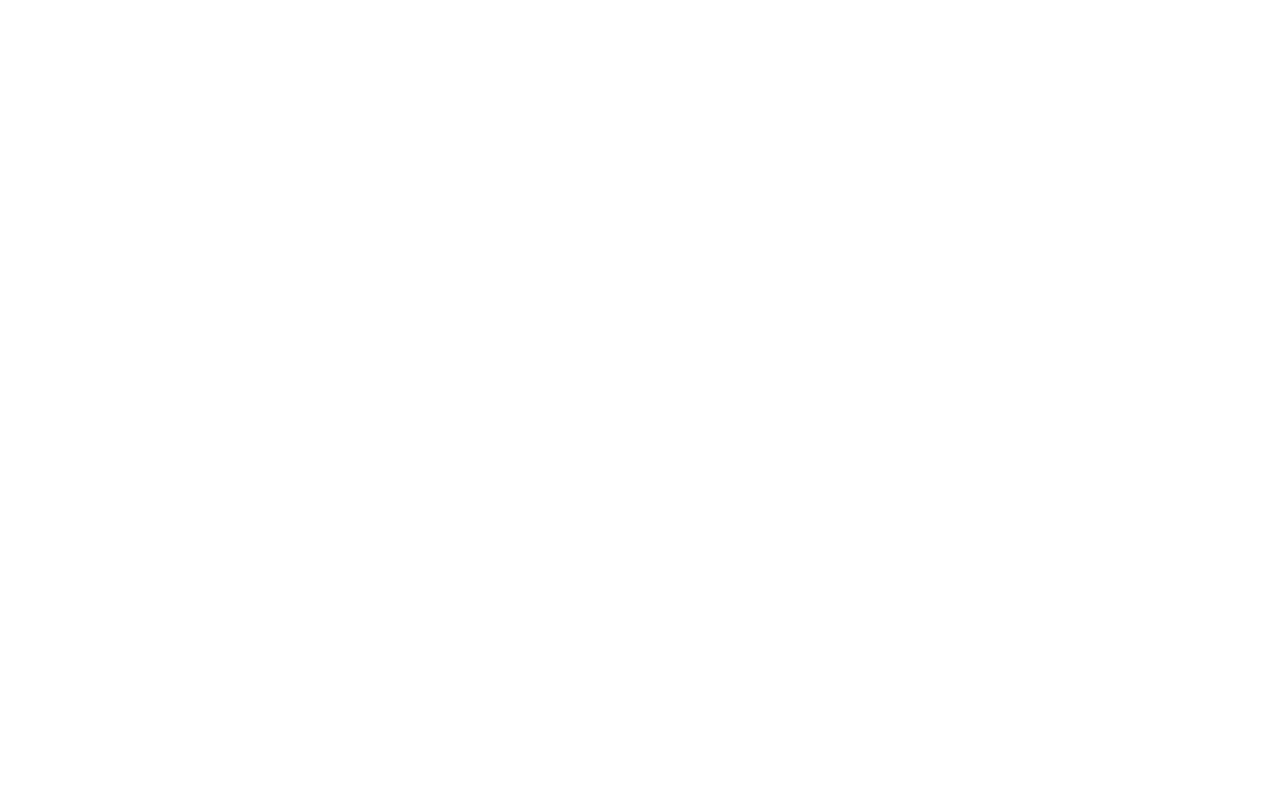
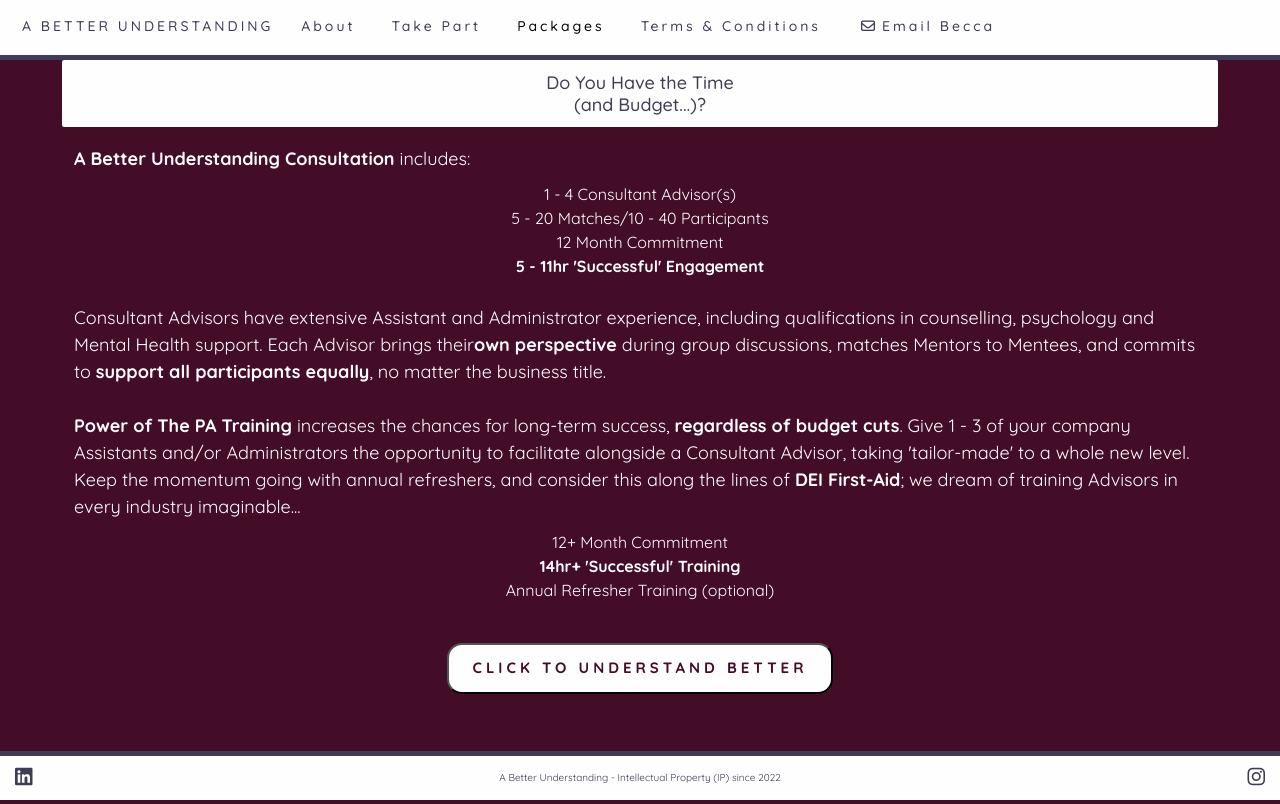
Before and after one commit to SkippyWalnuts/A-Better-Understanding, a plain HTML site: page packages.html in a window 1280 px wide. Drawn offline with nearby package versions, Linux system fonts and the light colour scheme.

Commit message:
Added Packages content

```diff
--- a/packages.html
+++ b/packages.html
@@ -0,0 +1,129 @@
+<!DOCTYPE html>
+<html lang="en">
+<head>
+    <meta charset="utf-8" />
+    <meta name="viewport" content="width=device-width, initial-scale=1" />
+    <meta name="theme-color" content="#000000" />
+    <meta
+      name="description"
+      content="A Better Understanding uses the Power of the PA to teach businesses how to use Reverse Mentoring, bridging gaps in virtual working environments: Supporting the development of equitable, inclusive leadership"
+    />
+    <link href="https://cdn.jsdelivr.net/npm/bootstrap@5.3.0-alpha3/dist/css/bootstrap.min.css" rel="stylesheet" integrity="sha384-KK94CHFLLe+nY2dmCWGMq91rCGa5gtU4mk92HdvYe+M/SXH301p5ILy+dN9+nJOZ" crossorigin="anonymous">
+    <script src="https://kit.fontawesome.com/dbb0023781.js" crossorigin="anonymous"></script>
+    <link rel="preconnect" href="https://fonts.googleapis.com">
+    <link rel="preconnect" href="https://fonts.gstatic.com" crossorigin>
+    <link href="https://fonts.googleapis.com/css2?family=Carlito&display=swap" rel="stylesheet">
+    <link href="https://fonts.googleapis.com/css2?family=Quicksand:wght@300;400;500;600;700&display=swap" rel="stylesheet">
+    <link rel="stylesheet" href="./src/styles/index.css"/>
+    <title>A Better Understanding</title>
+</head>
+<body>
+    <div class="Navbar">
+        <nav class="navbar navbar-expand-lg fixed-top">
+            <div class="container-fluid">
+              <a class="navbar-brand nav-company-name nav-page" href="./index.html">A Better Understanding</a>
+              <button class="navbar-toggler toggle-button" type="button" data-bs-toggle="collapse" data-bs-target="#navbarNav" aria-controls="navbarNav" aria-expanded="false" aria-label="Toggle navigation">
+                <span class="navbar-toggler-icon"></span>
+              </button>
+              <div class="collapse navbar-collapse navbar-large" id="navbarNav">
+                <ul class="navbar-nav">
+                  <li class="nav-item">
+                    <a class="nav-link nav-page" href="./about.html"
+                              rel="noreferrer"
+          alt="Open the About page for A Better Understanding in a new tab">
+          About</a>
+                  </li>
+                  <li class="nav-item">
+                    <a class="nav-link nav-page" href="./take-part.html"
+                              rel="noreferrer"
+          alt="Open the Take Part page for A Better Understanding in a new tab">
+          Take Part</a>
+                  </li>
+                  <li class="nav-item">
+                    <a class="nav-link active nav-page" aria-current="page" href="#"
+                    rel="noreferrer"
+          alt="Open the Packages page for A Better Understanding in a new tab">
+          Packages</a>
+                  </li>
+                  <li class="nav-item">
+                    <a class="nav-link nav-page" href="./terms.html"
+                              rel="noreferrer"
+          alt="Open the Terms and Conditions page for A Better Understanding in a new tab">
+          Terms & Conditions</a>
+                  </li>
+                  <li class="nav-item">
+                    <a class="nav-link nav-page" href="mailto:becca.early@outlook.com"
+                    alt="Create and send a new email to Becca Early, A Better Understanding's Founder and Consultant Advisor"><i class="fa-regular fa-envelope mx-1"></i>Email Becca</a>
+                  </li>
+                </ul>
+              </div>
+            </div>
+          </nav>
+        </Navbar>
+    </div>
+
+    <div class="Packages">
+      <div class="container-fluid">
+        <div class="row row-margin">
+            <h5>Do You Have the Time <div>(and Budget...)?</div></h5>
+            <p><strong>A Better Understanding Consultation</strong> includes:
+            </p>
+            <div class="text-standout consultation-details">
+            <ul>
+            <li>1 - 4 Consultant Advisor(s)</li>
+             <li>5 - 20 Matches/10 - 40 Participants</li>
+             <li>12 Month Commitment</li>
+            <li><strong>5 - 11hr 'Successful' Engagement</strong></li>
+            </ul>
+            </div>
+            <p>
+
+            Consultant Advisors have extensive Assistant and Administrator experience, including qualifications in
+            counselling, psychology and Mental Health support. Each Advisor brings their<strong>own
+            perspective</strong> during group discussions, matches Mentors to Mentees, and commits to
+            <strong>support all participants equally</strong>, no matter the business title.
+            <br />
+            <br />
+
+            <strong>Power of The PA Training</strong> increases the chances for long-term success,
+            <strong>regardless of budget cuts</strong>. Give 1 - 3 of your company Assistants and/or Administrators the opportunity to facilitate
+            alongside a Consultant Advisor, taking 'tailor-made' to a whole new level. Keep the momentum going with annual
+            refreshers, and consider this along the lines of <strong>DEI First-Aid</strong>; we dream of training Advisors in every industry imaginable...
+        </p>
+        <div class="text-standout consultation-details">
+            <ul>
+            <li>12+ Month Commitment</li>
+             <li><strong>14hr+ 'Successful' Training</strong></li>
+             <li>Annual Refresher Training (optional)</li>
+            </ul>
+            </div>
+            </div>
+
+        <button>
+          <a href="./take-part.html"
+          rel="noreferrer"
+          alt="Open the Take Part page for A Better Understanding">
+          Click to Understand Better
+          </a>
+        </button>
+    </div>
+    </div>
+
+      <div class="container container-fluid footer-container fixed-bottom">
+        <div class="d-flex justify-content-center">
+          <a href="https://www.linkedin.com/in/becca-early/"
+          target="_blank"
+          rel="noreferrer"
+          alt="Becca Early, Reverse Mentor Consultant, LinkedIn Profile">
+            <i class="fa-brands fa-linkedin"></i></a>
+        <p>A Better Understanding - Intellectual Property (IP) since 2022</p>
+        <a href="https://www.instagram.com/a_becca_understanding"
+        target="_blank"
+        rel="noreferrer"
+        alt="Becca Early's Instagram profile, a_becca_understanding"><i class="fa-brands fa-instagram"></i></a>
+        </div>
+        </div>
+        <script src="https://cdn.jsdelivr.net/npm/bootstrap@5.3.3/dist/js/bootstrap.bundle.min.js" integrity="sha384-YvpcrYf0tY3lHB60NNkmXc5s9fDVZLESaAA55NDzOxhy9GkcIdslK1eN7N6jIeHz" crossorigin="anonymous"></script>
+
+</body>
+</html>
--- a/src/styles/index.css
+++ b/src/styles/index.css
@@ -119,11 +119,13 @@ a {
 }
 
 ul {
+    padding: 0;
     text-align: center;
 }
 
 li{
     list-style: none;
+
 }
 
 .Hero {
@@ -199,7 +201,7 @@ li{
     text-align: center;
 }
 
-.Hero button, .About button, .TakePart button {
+.Hero button, .About button, .TakePart button, .Packages button, .Terms button {
     display: block;
     margin: 25px auto 0;
 }
@@ -299,7 +301,7 @@ li{
         font-size: 18px;
         }
 
-    .Hero button a, .About button a, .TakePart button a {
+    .Hero button a, .About button a, .TakePart button a, .Packages button a, .Terms button a {
         font-size: 11px;
     }
 
```
Also changed, not shown: about.html (+1 -36 lines), take-part.html (+2 -2 lines).
